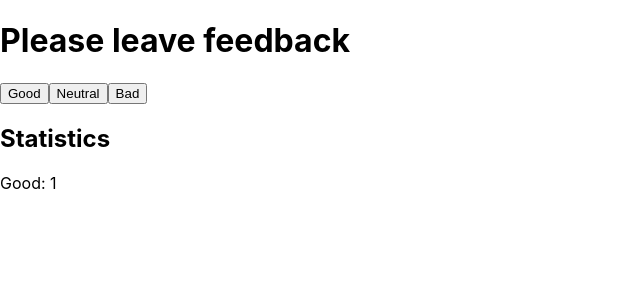
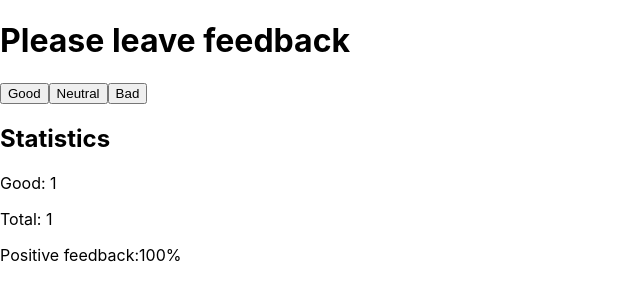
Before and after one commit to VitaliiTymko/goit-react-hw-02-feedback, a React (Create React App) app: page / in a window 1280 px wide. Both pictures are taken after a click on the button "Good". Shown: the top 300 px of the page, without its empty margins (0-640 px from the left). Built offline with nearby package versions, Linux system fonts and the light colour scheme.

Commit message:
Update Feedback.jsx

```diff
--- a/src/components/Feedback/Feedback.jsx
+++ b/src/components/Feedback/Feedback.jsx
@@ -24,8 +24,19 @@
       return { bad: prevState.bad + 1 };
     });
   };
-  // const totalReview = Number{ this.addsReviewGood } + Number{ this.addsReviewNeutral } + Number{ this.addsReviewBad }
-  // console.log(totalReview);
+
+  countTotalFeedback = () => {
+    let TotalReviews = this.state.good + this.state.neutral + this.state.bad;
+    return TotalReviews;
+  };
+
+  countPositiveFeedbackPercentage = () => {
+    let FeedbackPercentage = Math.round(
+      (this.state.good / this.countTotalFeedback()) * 100
+    );
+    return FeedbackPercentage;
+  };
+
   render() {
     return (
       <div>
@@ -43,10 +54,16 @@
         </div>
         <h2>Statistics</h2>
         <div>
+          {this.countTotalFeedback() === 0 && <p>There is no feedback</p>}
           {this.state.good > 0 && <p>Good: {this.state.good}</p>}
           {this.state.neutral > 0 && <p>Neutral: {this.state.neutral}</p>}
           {this.state.bad > 0 && <p>Bad: {this.state.bad}</p>}
-          {/* <p>Total{totalReview }</p> */}
+          {this.countTotalFeedback() > 0 && (
+            <p>Total: {this.countTotalFeedback()}</p>
+          )}
+          {this.countTotalFeedback() > 0 && (
+            <p>Positive feedback:{this.countPositiveFeedbackPercentage()}%</p>
+          )}
         </div>
       </div>
     );
```
